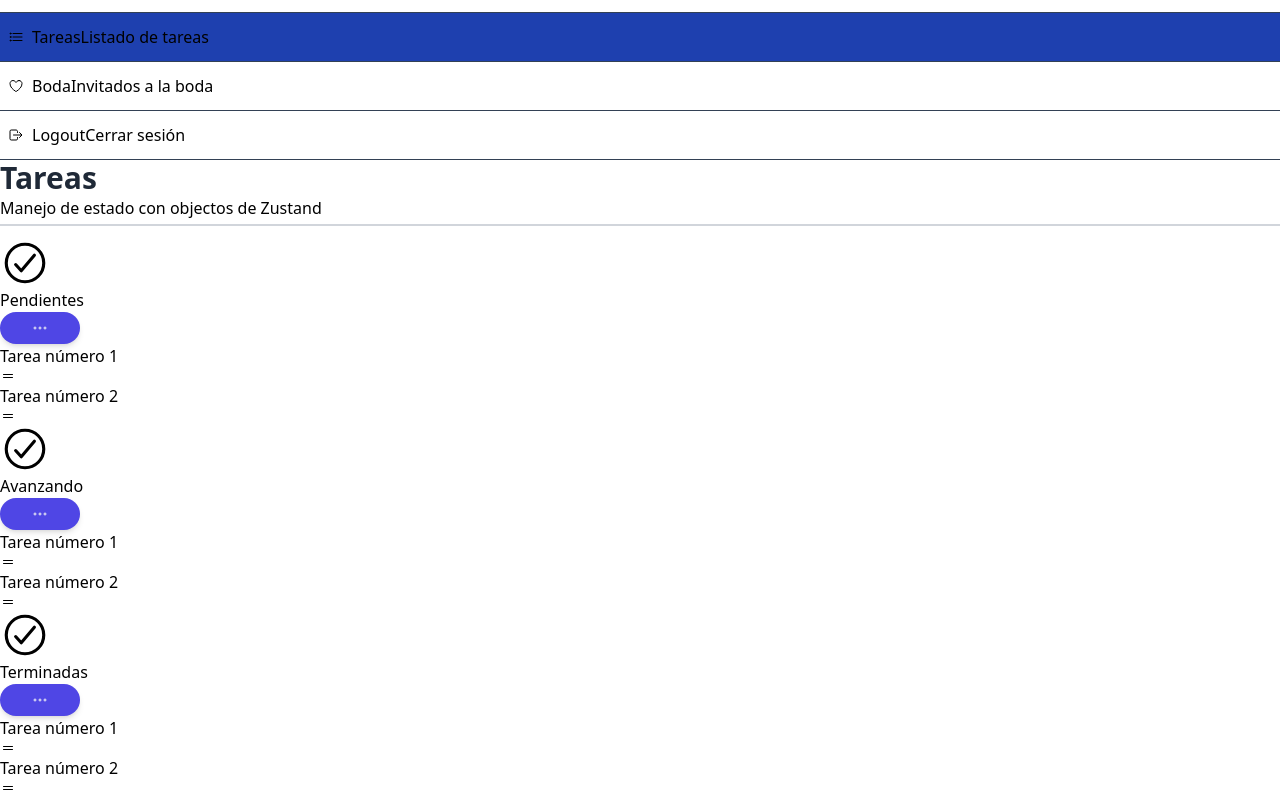
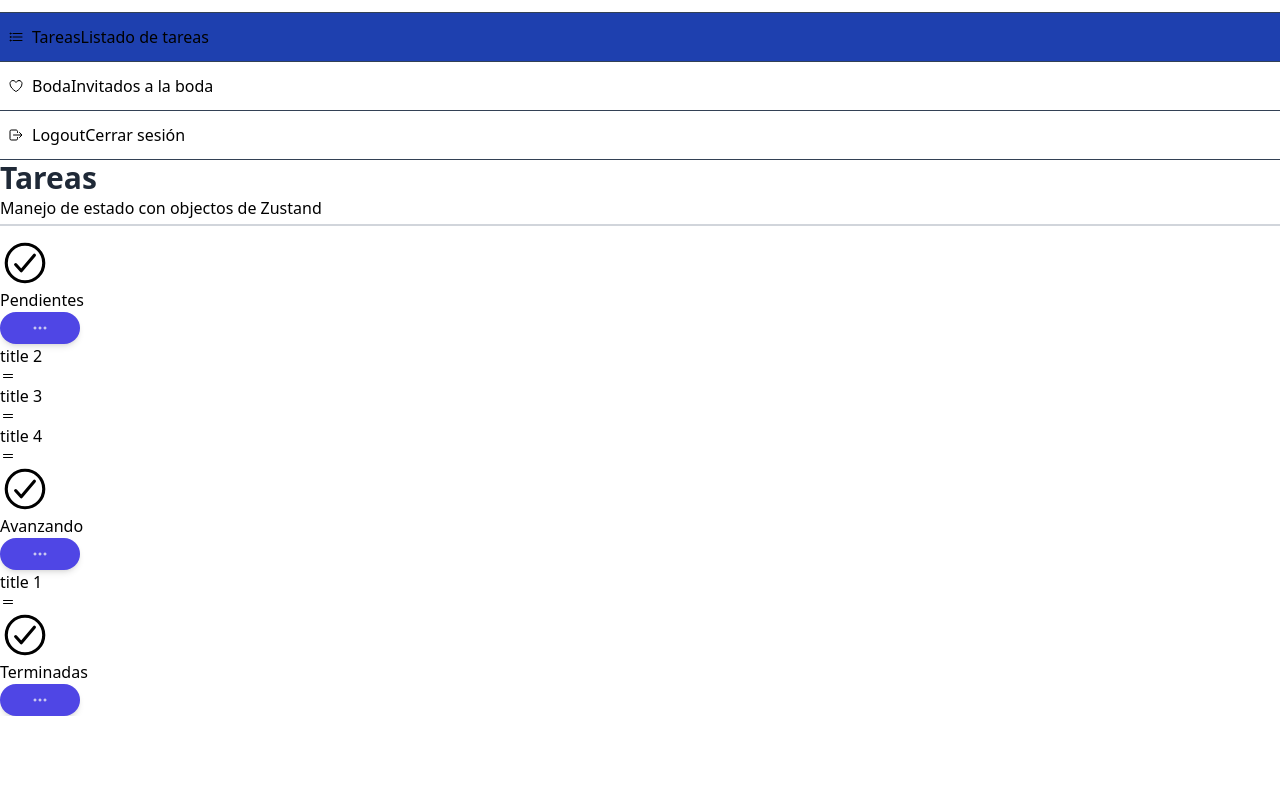
Before and after one commit to gergg90/zustand-dashboard, a React (Vite) app: page /dashboard/tasks in a window 1280 px wide. Shown: the part 542-1338 px from the top of the page. After the commit the page ends 1258 px from the top, so only its background shows below. Built offline with nearby package versions, Linux system fonts and the light colour scheme.

Commit message:
ondragstart and ondragover

```diff
--- a/src/components/jira/JiraTasks.tsx
+++ b/src/components/jira/JiraTasks.tsx
@@ -1,63 +1,42 @@
-import { IoCheckmarkCircleOutline, IoEllipsisHorizontalOutline, IoReorderTwoOutline } from 'react-icons/io5';
+import {
+  IoCheckmarkCircleOutline,
+  IoEllipsisHorizontalOutline,
+} from "react-icons/io5";
+import { Task, TasksStatus } from "../../interfaces";
+import { SingleTask } from "./SingleTask";
 
 interface Props {
   title: string;
-  value: 'pending' | 'in-progress' | 'done';
+  tasks: Task[];
+  value: TasksStatus;
 }
 
-
-export const JiraTasks = ({ title }: Props) => {
+export const JiraTasks = ({ title, tasks, value }: Props) => {
   return (
     <div className="!text-black relative flex flex-col rounded-[20px]  bg-white bg-clip-border shadow-3xl shadow-shadow-500  w-full !p-4 3xl:p-![18px]">
-
-
-      {/* Task Header */ }
+      {/* Task Header */}
       <div className="relative flex flex-row justify-between">
-
         <div className="flex items-center justify-center">
-
           <div className="flex h-9 w-9 items-center justify-center rounded-full bg-indigo-100">
             <span className="flex justify-center items-center h-6 w-6 text-brand-500">
-              <IoCheckmarkCircleOutline style={ { fontSize: '50px' } } />
+              <IoCheckmarkCircleOutline style={{ fontSize: "50px" }} />
             </span>
           </div>
 
-          <h4 className="ml-4 text-xl font-bold text-navy-700">{ title }</h4>
+          <h4 className="ml-4 text-xl font-bold text-navy-700">{title}</h4>
         </div>
 
         <button>
           <IoEllipsisHorizontalOutline />
         </button>
-
       </div>
 
-      {/* Task Items */ }
+      {/* Task Items */}
+
       <div className="h-full w-full">
-
-        <div className="mt-5 flex items-center justify-between p-2">
-          <div className="flex items-center justify-center gap-2">
-            <p className="text-base font-bold text-navy-700">
-              Tarea número 1
-            </p>
-          </div>
-          <span className=" h-6 w-6 text-navy-700 cursor-pointer">
-            <IoReorderTwoOutline />
-          </span>
-        </div>
-
-        <div className="mt-5 flex items-center justify-between p-2">
-          <div className="flex items-center justify-center gap-2">
-            <p className="text-base font-bold text-navy-700">
-              Tarea número 2
-            </p>
-          </div>
-          <span className=" h-6 w-6 text-navy-700 cursor-pointer">
-            <IoReorderTwoOutline />
-          </span>
-        </div>
-
-
-
+        {tasks.map((task) => (
+          <SingleTask key={task.id} task={task} />
+        ))}
       </div>
     </div>
   );
--- /dev/null
+++ b/src/components/jira/SingleTask.tsx
@@ -0,0 +1,30 @@
+import { IoReorderTwoOutline } from "react-icons/io5";
+import { Task } from "../../interfaces";
+import { useTaskStore } from "../../stores";
+
+interface Props {
+  task: Task;
+}
+
+export function SingleTask({ task }: Props) {
+  const setDragginTaskId = useTaskStore((state) => state.setDragginTaskId);
+  const removeDragginTaskId = useTaskStore(
+    (state) => state.removeDragginTaskId
+  );
+
+  return (
+    <div
+      draggable
+      onDragStart={() => setDragginTaskId(task.id)}
+      onDragEnd={() => removeDragginTaskId()}
+      className="mt-5 flex items-center justify-between p-2"
+    >
+      <div className="flex items-center justify-center gap-2">
+        <p className="text-base font-bold text-navy-700">{task.title}</p>
+      </div>
+      <span className=" h-6 w-6 text-navy-700 cursor-pointer">
+        <IoReorderTwoOutline />
+      </span>
+    </div>
+  );
+}
--- a/src/pages/02-objects/JiraPage.tsx
+++ b/src/pages/02-objects/JiraPage.tsx
@@ -2,7 +2,11 @@ import { JiraTasks } from "../../components";
 import { useTaskStore } from "../../stores";
 
 export const JiraPage = () => {
-  const tasks = useTaskStore((state) => state.tasks);
+  const pendingTask = useTaskStore((state) => state.getTaskByStatus("open"));
+  const doneTask = useTaskStore((state) => state.getTaskByStatus("done"));
+  const inProgressTask = useTaskStore((state) =>
+    state.getTaskByStatus("in-progress")
+  );
 
   return (
     <>
@@ -11,11 +15,15 @@ export const JiraPage = () => {
       <hr />
 
       <div className="grid grid-cols-1 md:grid-cols-3 gap-4">
-        <JiraTasks title="Pendientes" value="pending" />
+        <JiraTasks title="Pendientes" tasks={pendingTask} value="open" />
 
-        <JiraTasks title="Avanzando" value="in-progress" />
+        <JiraTasks
+          title="Avanzando"
+          tasks={inProgressTask}
+          value="in-progress"
+        />
 
-        <JiraTasks title="Terminadas" value="done" />
+        <JiraTasks title="Terminadas" tasks={doneTask} value="done" />
       </div>
     </>
   );
--- a/src/stores/tasks/task.store.ts
+++ b/src/stores/tasks/task.store.ts
@@ -1,38 +1,53 @@
 import { create, type StateCreator } from "zustand";
-import { persist } from "zustand/middleware";
-import { Task } from "../../interfaces";
+import { devtools } from "zustand/middleware";
+import { Task, TasksStatus } from "../../interfaces";
 
 interface TaskState {
+  dragginTaskId?: string;
   tasks: Record<string, Task>;
+
+  getTaskByStatus: (status: TasksStatus) => Task[];
+
+  setDragginTaskId: (taskId: string) => void;
+  removeDragginTaskId: () => void;
 }
 
-const storeAPI: StateCreator<TaskState> = (set) => ({
+const storeAPI: StateCreator<TaskState> = (set, get) => ({
+  dragginTaskId: undefined,
   tasks: {
     XYZ1: {
-      id: "1",
+      id: "XYZ1",
       title: "title 1",
       status: "in-progress",
     },
     XYZ2: {
-      id: "2",
+      id: "XYZ2",
       title: "title 2",
       status: "open",
     },
     XYZ3: {
-      id: "3",
+      id: "XYZ3",
       title: "title 3",
       status: "open",
     },
     XYZ4: {
-      id: "4",
+      id: "XYZ4",
       title: "title 4",
-      status: "done",
+      status: "open",
     },
+  },
+
+  getTaskByStatus: (status: TasksStatus) => {
+    const { tasks } = get();
+    return Object.values(tasks).filter((task) => task.status === status);
+  },
+
+  setDragginTaskId: (taskId: string) => {
+    set({ dragginTaskId: taskId });
+  },
+  removeDragginTaskId: () => {
+    set({ dragginTaskId: undefined });
   },
 });
 
-export const useTaskStore = create<TaskState>()(
-  persist(storeAPI, {
-    name: "tasks-storage",
-  })
-);
+export const useTaskStore = create<TaskState>()(devtools(storeAPI));
```
Also changed, not shown: 1 other file (tests, documents, lock files or other folders).
